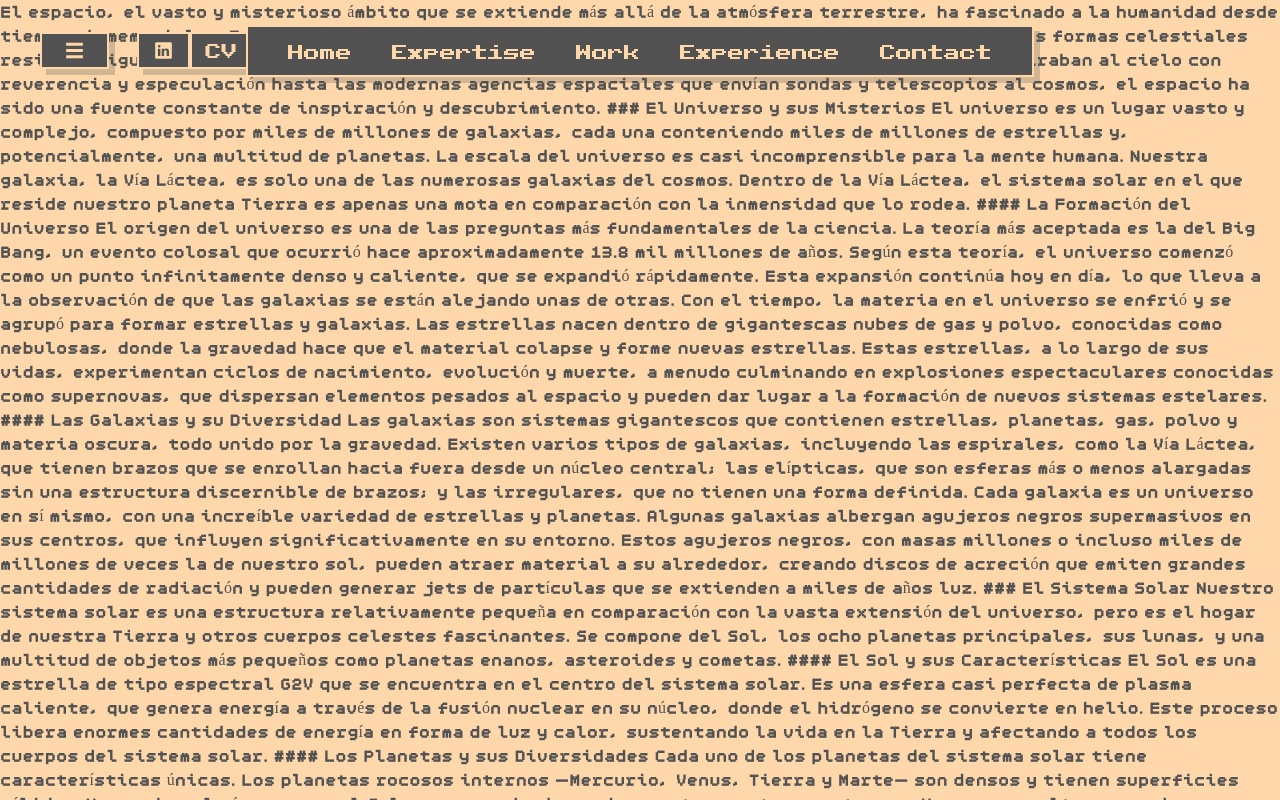
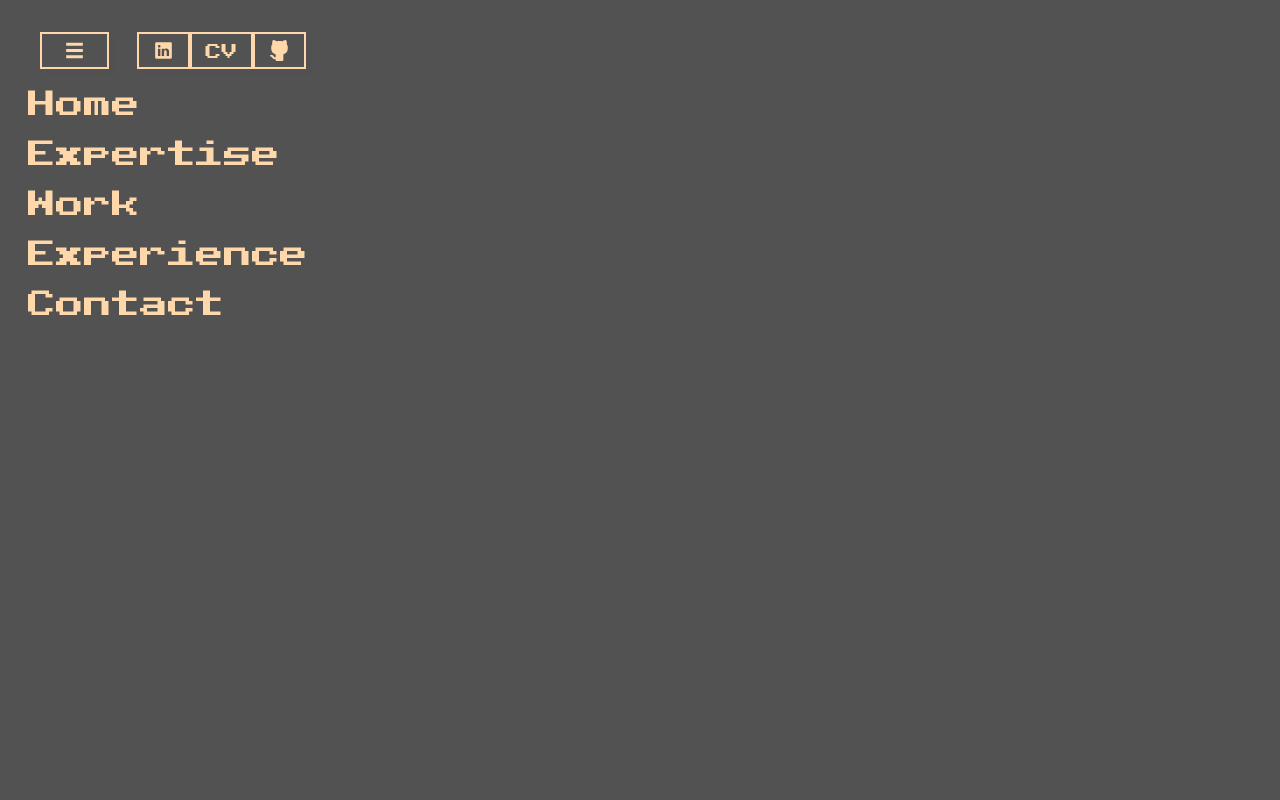
Before and after one commit to xportas/xportas-website, a Next.js app in the folder personal-website/: page / in a window 1280 px wide. Both pictures are taken after a click on the button 74 px from the left and 50 px from the top of the page. Shown: the top 800 px of the page. Built offline with nearby package versions, Linux system fonts and the light colour scheme.

Commit message:
REFACT Nav styles && ADD multiplataform Nav

```diff
--- a/personal-website/src/app/components/Nav.jsx
+++ b/personal-website/src/app/components/Nav.jsx
@@ -1,21 +1,37 @@
 'use client';
 import { useEffect, useState } from "react";
+import "./styles/nav.css";
 
 
 export default function Nav() {
 
+  const [screenWidth, setScreenWidth] = useState(0);
   const [showNavbar, setShowNavbar] = useState(false);
   const [navbarHidden, setNavbarHidden] = useState(true);
   const [hoverBtnsEffectDisabled, setHoverBtnsEffectDisabled] = useState(true);
-  const navbarInitialState = {home: false, expertise: false, work: false, experience: false, contact: false};
+  const navbarInitialState = { home: false, expertise: false, work: false, experience: false, contact: false };
   const [navbarOnHoverState, setNavbarOnHoverState] = useState(navbarInitialState);
 
   const onMouseDown = () => { setHoverBtnsEffectDisabled(false); }
   const onMouseLeave = () => { setHoverBtnsEffectDisabled(true); }
+  const handleClickOnNavBtns = () => {
+    onMouseDown();
+    setTimeout(() => {
+      setHoverBtnsEffectDisabled(true);
+    }, 100);
+  }
   const handleNavbarOnHover = (a, isHover) => {
     const newNavbarOnHoverState = { ...navbarOnHoverState, [a]: isHover };
     setNavbarOnHoverState(newNavbarOnHoverState);
   }
+
+  // effect to handle changes in screen width property
+  useEffect(() => {
+    setScreenWidth(window.innerWidth);
+    window.addEventListener('resize', () => {
+      setScreenWidth(window.innerWidth);
+    });
+  }, []);
 
   useEffect(() => {
     if (!showNavbar) {
@@ -29,11 +45,13 @@ export default function Nav() {
   }, [showNavbar]);
 
   return (
-    <header className="fixed m-5 z-10">
+    <>
+      <header className="fixed m-5 z-50">
         <div className="flex items-center justify-between px-5 py-3">
 
           <div className="flex items-center">
-          <button type="button" className={`bg-main-color-gray px-5 py-1 border-solid border-2 border-orange-200 shadow-custom transition ease-in-out ${hoverBtnsEffectDisabled ? 'hover:shadow-custom-hover hover:-translate-y-1 hover:scale-105' : null}`} onMouseDown={onMouseDown} onMouseUp={() => (setHoverBtnsEffectDisabled(true), setShowNavbar(!showNavbar))} onMouseLeave={onMouseLeave}>
+            {/* Show / hide nave button */}
+            <button type="button" className={`bg-main-color-gray px-5 py-1 border-solid border-2 border-orange-200 shadow-custom transition ease-in-out ${hoverBtnsEffectDisabled ? 'hover:shadow-custom-hover hover:-translate-y-1 hover:scale-105' : null}`} onMouseDown={onMouseDown} onMouseUp={() => (setHoverBtnsEffectDisabled(true), setShowNavbar(!showNavbar))} onMouseLeave={onMouseLeave} onClick={handleClickOnNavBtns}>
               <svg width="25px" height="25px" viewBox="0 0 24 24" fill="none" xmlns="http://www.w3.org/2000/svg">
                 <g id="SVGRepo_bgCarrier" strokeWidth="0" />
                 <g id="SVGRepo_tracerCarrier" strokeLinecap="sharp" strokeLinejoin="sharp" />
@@ -43,7 +61,8 @@ export default function Nav() {
               </svg>
             </button>
 
-          <a className={`ml-7 bg-main-color-gray px-3 py-1 border-solid border-2 border-orange-200 shadow-custom transition ease-in-out ${hoverBtnsEffectDisabled ? 'hover:shadow-custom-hover hover:-translate-y-1 hover:scale-105' : ''}`} href="https://es.linkedin.com/in/xabierportas" onMouseDown={onMouseDown} onMouseUp={() => setHoverBtnsEffectDisabled(true)} onMouseLeave={onMouseLeave}>
+            {/* Redirect to LinkedIn btn */}
+            <a className={`ml-7 bg-main-color-gray px-3 py-1 border-solid border-2 border-orange-200 shadow-custom transition ease-in-out ${hoverBtnsEffectDisabled ? 'hover:shadow-custom-hover hover:-translate-y-1 hover:scale-105' : ''}`} href="https://es.linkedin.com/in/xabierportas" onMouseDown={onMouseDown} onMouseUp={() => setHoverBtnsEffectDisabled(true)} onMouseLeave={onMouseLeave} onClick={handleClickOnNavBtns}>
               <svg width="25" height="25" viewBox="0 0 24 24" fill="none" xmlns="http://www.w3.org/2000/svg" stroke="">
                 <g id="SVGRepo_bgCarrier" strokeWidth="0" />
                 <g id="SVGRepo_tracerCarrier" strokeLinecap="round" strokeLinejoin="round" />
@@ -51,13 +70,15 @@ export default function Nav() {
               </svg>
             </a>
 
-          <a className={`bg-main-color-gray px-3 py-1 border-solid border-2 border-orange-200 shadow-custom transition ease-in-out ${hoverBtnsEffectDisabled ? 'hover:shadow-custom-hover hover:-translate-y-1 hover:scale-105' : ''}`} href="/cv-xportas.pdf" download="cv-xportas.pdf" onMouseDown={onMouseDown} onMouseUp={() => setHoverBtnsEffectDisabled(true)} onMouseLeave={onMouseLeave} >
+            {/* Download CV btn */}
+            <a className={`bg-main-color-gray px-3 py-1 border-solid border-2 border-orange-200 shadow-custom transition ease-in-out ${hoverBtnsEffectDisabled ? 'hover:shadow-custom-hover hover:-translate-y-1 hover:scale-105' : ''}`} href="/cv-xportas.pdf" download="cv-xportas.pdf" onMouseDown={onMouseDown} onMouseUp={() => setHoverBtnsEffectDisabled(true)} onMouseLeave={onMouseLeave} onClick={handleClickOnNavBtns}>
               <svg width="35px" height="25px" xmlns="http://www.w3.org/2000/svg">
                 <text className="text-orange-200 font-header" x="50%" y="60%" textAnchor="middle" dominantBaseline="middle" fill="rgb(254, 215, 170)">CV</text>
               </svg>
             </a>
 
-          <a className={`bg-main-color-gray px-3 py-1 border-solid border-2 border-orange-200 shadow-custom transition ease-in-out ${hoverBtnsEffectDisabled ? 'hover:shadow-custom-hover hover:-translate-y-1 hover:scale-105' : ''}`} onMouseDown={onMouseDown} onMouseUp={() => setHoverBtnsEffectDisabled(true)} onMouseLeave={onMouseLeave} href="https://github.com/xportas">
+            {/* Redirect to my GitHub profile */}
+            <a className={`bg-main-color-gray px-3 py-1 border-solid border-2 border-orange-200 shadow-custom transition ease-in-out ${hoverBtnsEffectDisabled ? 'hover:shadow-custom-hover hover:-translate-y-1 hover:scale-105' : ''}`} onMouseDown={onMouseDown} onMouseUp={() => setHoverBtnsEffectDisabled(true)} onMouseLeave={onMouseLeave} href="https://github.com/xportas" onClick={handleClickOnNavBtns}>
               <svg width="25px" height="25px" viewBox="0 0 24.00 24.00" fill="none" xmlns="http://www.w3.org/2000/svg" stroke="#fed7aa" strokeWidth="0.00024000000000000003">
                 <g id="SVGRepo_bgCarrier" strokeWidth="0" />
                 <g id="SVGRepo_tracerCarrier" strokeLinecap="round" strokeLinejoin="round" stroke="#CCCCCC" strokeWidth="0.048" />
@@ -66,16 +87,18 @@ export default function Nav() {
             </a>
           </div>
 
-        <div className="fixed left-1/2 transform -translate-x-1/2 z-10">
+          {/* Main nav (for large and traditional screens) */}
+          {screenWidth < 1500 ? null :
+            <div className="fixed left-1/2 transform -translate-x-1/2 z-20">
               <nav className={`flex font-header text-orange-200 bg-main-color-gray px-5 py-1 border-solid border-2 border-orange-200 shadow-custom ${showNavbar ? 'animate-fadeIn' : 'animate-fadeOut'} ${navbarHidden ? 'hidden' : ''}`}>
-            <div className="absolute  z-20 flex items-center justify-center">
-              <span className={`px-3 m-2 bg-orange-300 bg-clip-text text-transparent ${navbarOnHoverState.home ? 'blur-xs' : 'animate-fadeOut transition-all duration-75' } `}>Home</span>
-              <span className={`px-3 m-2 bg-orange-300 bg-clip-text text-transparent ${navbarOnHoverState.expertise ? 'blur-xs' : 'animate-fadeOut transition-all duration-75' } `}>Expertise</span>
-              <span className={`px-3 m-2 bg-orange-300 bg-clip-text text-transparent ${navbarOnHoverState.work ? 'blur-xs' : 'animate-fadeOut transition-all duration-75' } `}>Work</span>
-              <span className={`px-3 m-2 bg-orange-300 bg-clip-text text-transparent ${navbarOnHoverState.experience ? 'blur-xs' : 'animate-fadeOut transition-all duration-75' } `}>Experience</span>
-              <span className={`px-3 m-2 bg-orange-300 bg-clip-text text-transparent ${navbarOnHoverState.contact ? 'blur-xs' : 'animate-fadeOut transition-all duration-75' } `}>Contact</span>
+                <div className="absolute  z-30 flex items-center justify-center">
+                  <span className={`px-3 m-2 bg-orange-300 bg-clip-text text-transparent ${navbarOnHoverState.home ? 'blur-xs' : 'animate-fadeOut transition-all duration-75'} `}>Home</span>
+                  <span className={`px-3 m-2 bg-orange-300 bg-clip-text text-transparent ${navbarOnHoverState.expertise ? 'blur-xs' : 'animate-fadeOut transition-all duration-75'} `}>Expertise</span>
+                  <span className={`px-3 m-2 bg-orange-300 bg-clip-text text-transparent ${navbarOnHoverState.work ? 'blur-xs' : 'animate-fadeOut transition-all duration-75'} `}>Work</span>
+                  <span className={`px-3 m-2 bg-orange-300 bg-clip-text text-transparent ${navbarOnHoverState.experience ? 'blur-xs' : 'animate-fadeOut transition-all duration-75'} `}>Experience</span>
+                  <span className={`px-3 m-2 bg-orange-300 bg-clip-text text-transparent ${navbarOnHoverState.contact ? 'blur-xs' : 'animate-fadeOut transition-all duration-75'} `}>Contact</span>
                 </div>
-            <div className="relative z-30 flex items-center justify-center">
+                <div className="relative z-40 flex items-center justify-center">
                   <a href="#home-section" className="px-3 m-2 hover:-translate-y-1.5 hover:translate-x-1.5 hover:my-0 hover:pt-0 hover:pb-1 transition-all duration-150" onMouseOver={() => handleNavbarOnHover('home', true)} onMouseLeave={() => handleNavbarOnHover('home', false)}><span className={`bg-main-color-gray bg-clip-text`} >Home</span></a>
                   <a href="#expertise-section" className="px-3 m-2 hover:-translate-y-1.5 hover:translate-x-1.5 hover:my-0 hover:pt-0 hover:pb-1 transition-all duration-150" onMouseOver={() => handleNavbarOnHover('expertise', true)} onMouseLeave={() => handleNavbarOnHover('expertise', false)}><span className={`bg-main-color-gray bg-clip-text`} >Expertise</span></a>
                   <a href="#work-section" className="px-3 m-2 hover:-translate-y-1.5 hover:translate-x-1.5 hover:my-0 hover:pt-0 hover:pb-1 transition-all duration-150" onMouseOver={() => handleNavbarOnHover('work', true)} onMouseLeave={() => handleNavbarOnHover('work', false)}><span className={`bg-main-color-gray bg-clip-text`} >Work</span></a>
@@ -83,9 +106,24 @@ export default function Nav() {
                   <a href="#contact-section" className="px-3 m-2 hover:-translate-y-1.5 hover:translate-x-1.5 hover:my-0 hover:pt-0 hover:pb-1 transition-all duration-150" onMouseOver={() => handleNavbarOnHover('contact', true)} onMouseLeave={() => handleNavbarOnHover('contact', false)}><span className={`bg-main-color-gray bg-clip-text`} >Contact</span></a>
                 </div>
               </nav>
-        </div>
+            </div>}
 
         </div>
       </header>
+
+
+      {/* Multiplataform nav (small screens) */}
+      {screenWidth < 1500 ?
+        <div className={`fixed h-screen w-screen bg-main-color-gray z-40 ${showNavbar ? '' : ''} ${navbarHidden ? 'hidden' : ''}`}>
+          <nav className="inline-flex items-baseline flex-col font-header text-orange-200 pt-20 p-7 w-full">
+            <a href="#home-section" className="text-3vh w-full mb-2" ><span>Home</span></a>
+            <a href="#expertise-section" className="text-3vh w-full mb-2" ><span>Expertise</span></a>
+            <a href="#work-section" className="text-3vh w-full mb-2" ><span>Work</span></a>
+            <a href="#experience-section" className="text-3vh w-full mb-2" ><span>Experience</span></a>
+            <a href="#contact-section" className="text-3vh w-full mb-2" ><span>Contact</span></a>
+          </nav>
+        </div>
+        : null}
+    </>
   );
 }
--- /dev/null
+++ b/personal-website/src/app/components/styles/nav.css
@@ -0,0 +1,25 @@
+@keyframes fadeIn {
+  from {
+    opacity: 0;
+  }
+  to {
+    opacity: 1;
+  }
+}
+
+.animate-fadeIn {
+  animation: fadeIn 0.3s ease-in-out;
+}
+
+@keyframes fadeOut {
+  from {
+    opacity: 1;
+  }
+  to {
+    opacity: 0;
+  }
+}
+
+.animate-fadeOut {
+  animation: fadeOut 0.3s ease-in-out forwards;
+}
--- a/personal-website/src/app/globals.css
+++ b/personal-website/src/app/globals.css
@@ -12,28 +12,6 @@
   src: url("/fonts/chill.woff");
 }
 
-@keyframes fadeIn {
-  from {
-    opacity: 0;
-  }
-  to {
-    opacity: 1;
-  }
+.text-3vh {
+  font-size: 3.5vh;
 }
-
-.animate-fadeIn {
-  animation: fadeIn 0.3s ease-in-out;
-}
-
-@keyframes fadeOut {
-  from {
-    opacity: 1;
-  }
-  to {
-    opacity: 0;
-  }
-}
-
-.animate-fadeOut {
-  animation: fadeOut 0.3s ease-in-out forwards;
-}
--- a/personal-website/src/app/layout.js
+++ b/personal-website/src/app/layout.js
@@ -1,3 +1,4 @@
+import Head from "next/head";
 import "./globals.css";
 
 
@@ -9,6 +10,9 @@ export const metadata = {
 export default function RootLayout({ children }) {
   return (
     <html /*lang="en"*/ >
+      <Head>
+      <link rel="icon" href="/favicon.ico" />
+      </Head>
       <body className="font-main bg-orange-200 text-main-color-gray">{children}</body>
     </html>
   );
```
Also changed, not shown: personal-website/public/images/dark-xportas-img.jpeg (added), 1 other file (tests, documents, lock files or other folders). Lines whose indentation alone changed are shown as unchanged.
